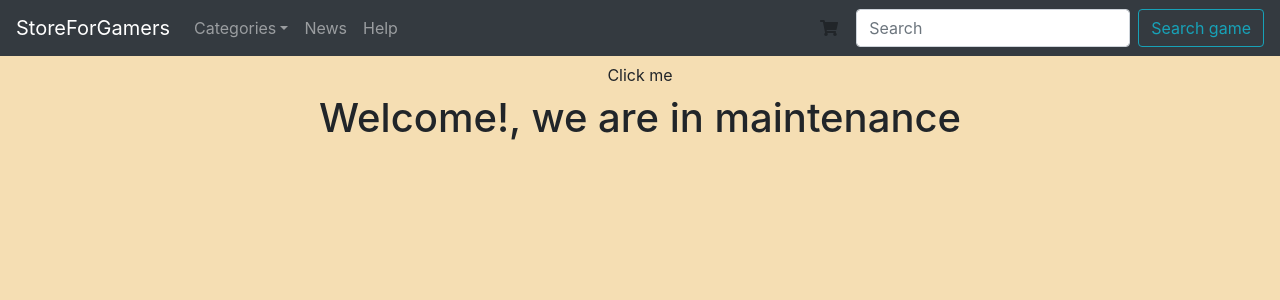
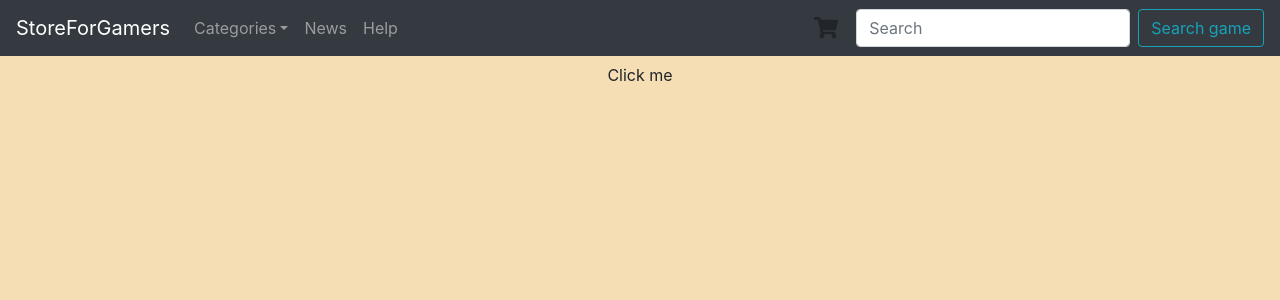
Before and after one commit to joon1ta/ecommerce-11365, a React (Create React App) app: page / in a window 1280 px wide. Shown: the top 300 px of the page. Built offline with nearby package versions, Linux system fonts and the light colour scheme.

Commit message:
Metiendo el ItemList adentro del home en la app.js

```diff
--- a/src/App.js
+++ b/src/App.js
@@ -2,13 +2,15 @@
 import './App.css';
 import  { NavBar} from './components/NavBar/NavBAr'
 import { Home } from './components/Home/home'
-
+import ItemListContainer from '../ItemListContainer/itemListContainer'
 
 function App() {
   return (
     <div className="App">
       <NavBar />
-      <Home />
+      <Home>
+      <ItemListContainer  greeting={"Welcome!, we are in maintenance"} />
+      </Home>
 
     </div>
   );
--- a/src/components/CartWidget/cartWidget.js
+++ b/src/components/CartWidget/cartWidget.js
@@ -6,7 +6,7 @@ const CartWidget = () => {
 
     return (
 
-        <FontAwesomeIcon className="Cart" icon={faShoppingCart} />
+        <FontAwesomeIcon className="Cart" size="lg" icon={faShoppingCart} />
 
     )
 }
--- a/src/components/Home/home.js
+++ b/src/components/Home/home.js
@@ -1,6 +1,6 @@
 import React from 'react'
 import './home.css'
-import ItemListContainer from '../ItemListContainer/itemListContainer'
+
 export const Home = () => {
 
 return (
@@ -8,7 +8,7 @@ return (
 <div className='homeStyle'>
 
     <button className='btn'>Click me</button>
-    <ItemListContainer  greeting={"Welcome!, we are in maintenance"}/>
+
 </div>
 
 )
```
Also changed, not shown: 1 other file (tests, documents, lock files or other folders).
